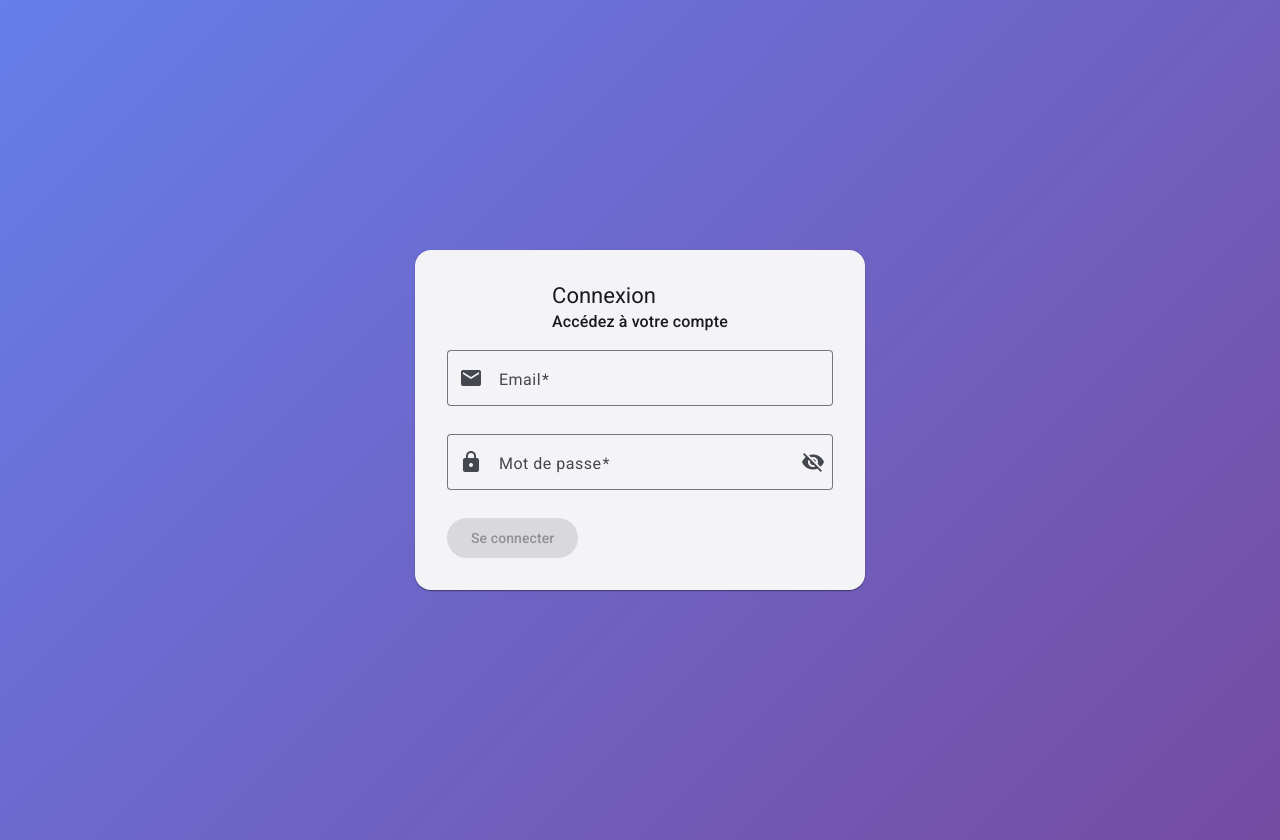
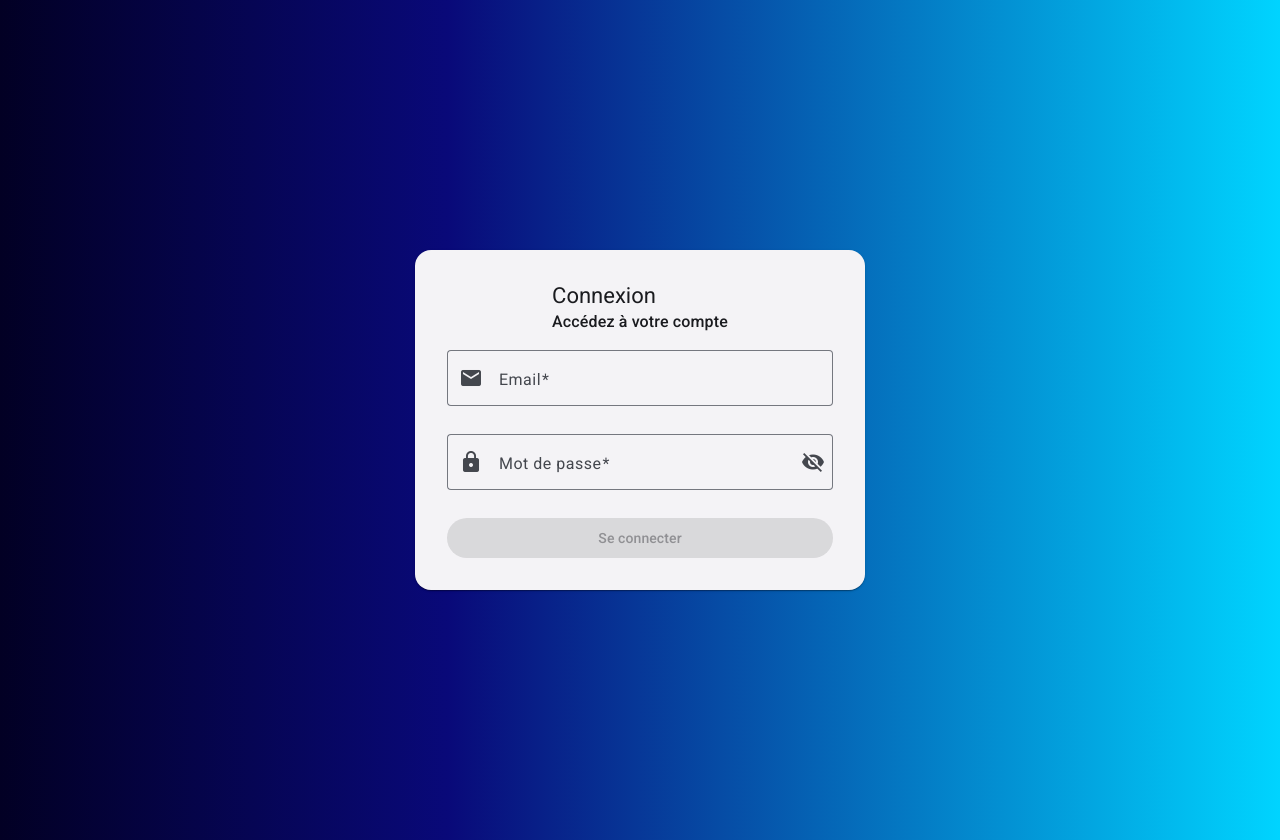
Before and after one commit to Mahmoud-Benahmed/Projet, an Angular app in the folder ERP.Frontend/: page /login in a window 1280 px wide. Built offline with nearby package versions, Linux system fonts and the light colour scheme.

Commit message:
fix(login): center spinner and text inline inside submit button

```diff
--- a/ERP.Frontend/src/app/components/login/login.html
+++ b/ERP.Frontend/src/app/components/login/login.html
@@ -50,12 +50,14 @@
         [disabled]="!loginForm.valid || isLoading">
 
         @if(isLoading) {
+          <div class="btn-loading">
             <mat-progress-spinner
               diameter="20"
               mode="indeterminate"
               color="accent">
             </mat-progress-spinner>
             Connexion...
+          </div>
         } @else {
           Se connecter
         }
--- a/ERP.Frontend/src/app/components/login/login.scss
+++ b/ERP.Frontend/src/app/components/login/login.scss
@@ -3,7 +3,8 @@
   justify-content: center;
   align-items: center;
   min-height: 100vh;
-  background: linear-gradient(135deg, #667eea 0%, #764ba2 100%);
+  background: #4682B4;
+  background: linear-gradient(90deg, rgba(2, 0, 36, 1) 0%, rgba(9, 9, 121, 1) 35%, rgba(0, 212, 255, 1) 100%);
   padding: 20px;
 }
 
@@ -29,8 +30,17 @@ button[mat-raised-button] {
   align-items: center;
   justify-content: center;
   gap: 8px;
+  width: 100%;  // ← ensure full width
+  margin: 0 auto; // ← center horizontally
 
   mat-progress-spinner {
     display: inline-flex;
   }
 }
+
+.btn-loading {
+  display: flex;
+  align-items: center;
+  justify-content: center;
+  gap: 8px;
+}
```
Lines whose indentation alone changed are shown as unchanged.
